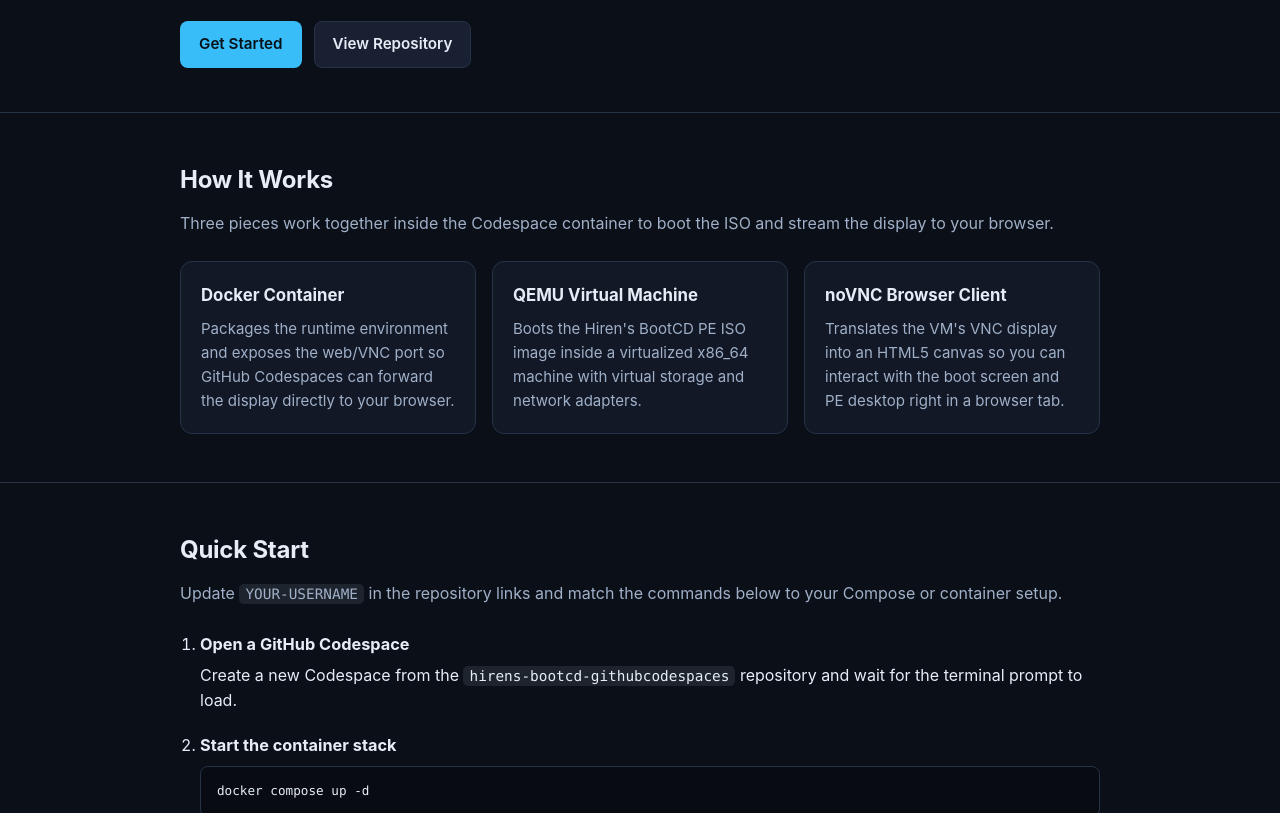
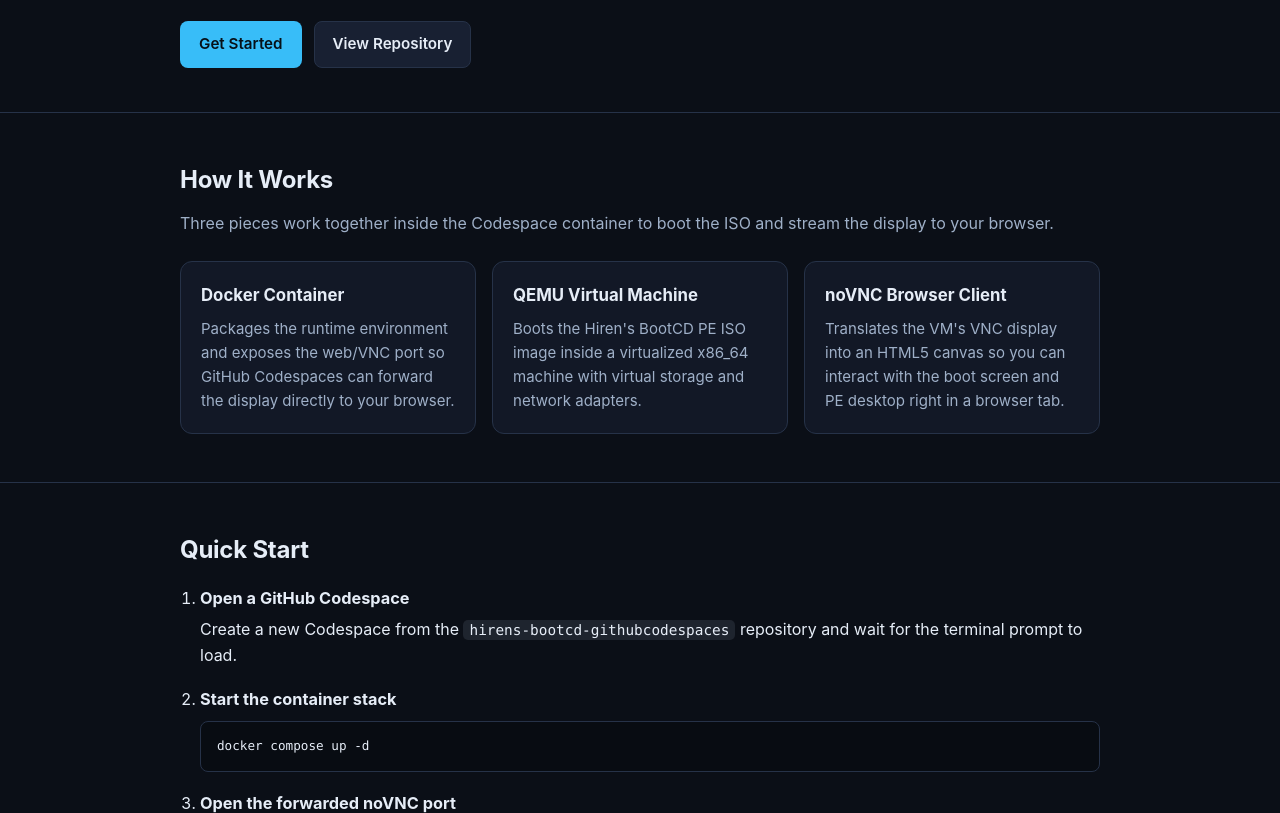
Before and after one commit to littledummy445/hirens-bootcd-githubcodespaces, a plain HTML site: page index.html in a window 1280 px wide. Shown: the part 287-1100 px from the top of the page. Drawn offline with Linux system fonts and the light colour scheme.

Commit message:
Fix GitHub link and update quickstart instructions
Updated GitHub repository link and removed placeholder username instructions.

```diff
--- a/index.html
+++ b/index.html
@@ -278,7 +278,7 @@
         <a href="#how-it-works">How It Works</a>
         <a href="#quickstart">Quick Start</a>
         <a href="#notes">Codespaces Notes</a>
-        <a href="https://github.com/YOUR-USERNAME/hirens-bootcd-githubcodespaces" target="_blank" rel="noopener noreferrer">GitHub</a>
+        <a href="https://github.com/littledummy445/hirens-bootcd-githubcodespaces" target="_blank" rel="noopener noreferrer">GitHub</a>
       </nav>
     </div>
   </header>
@@ -342,8 +342,7 @@
     <section id="quickstart">
       <div class="container">
         <h2>Quick Start</h2>
-        <p class="section-lead">
-          Update <code>YOUR-USERNAME</code> in the repository links and match the commands below to your Compose or container setup.
+
         </p>
         <ol class="steps">
           <li>
```
